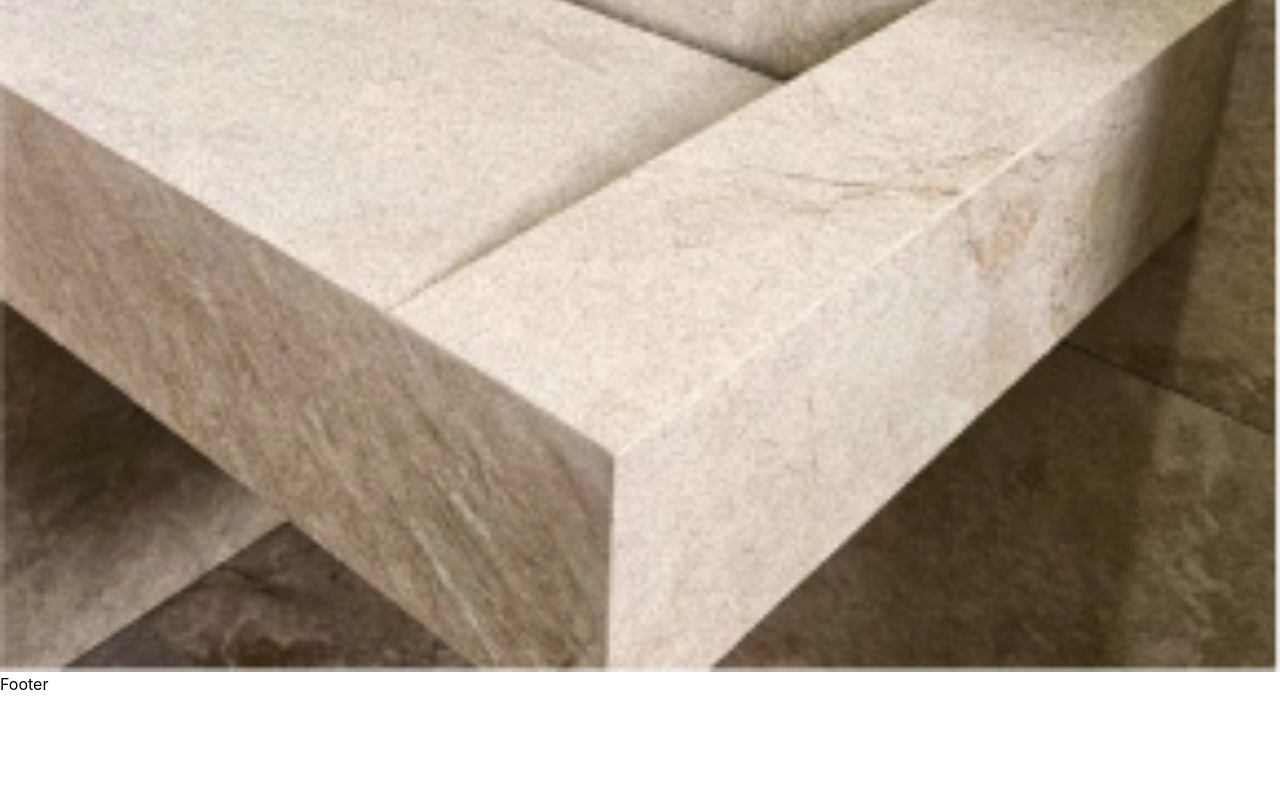
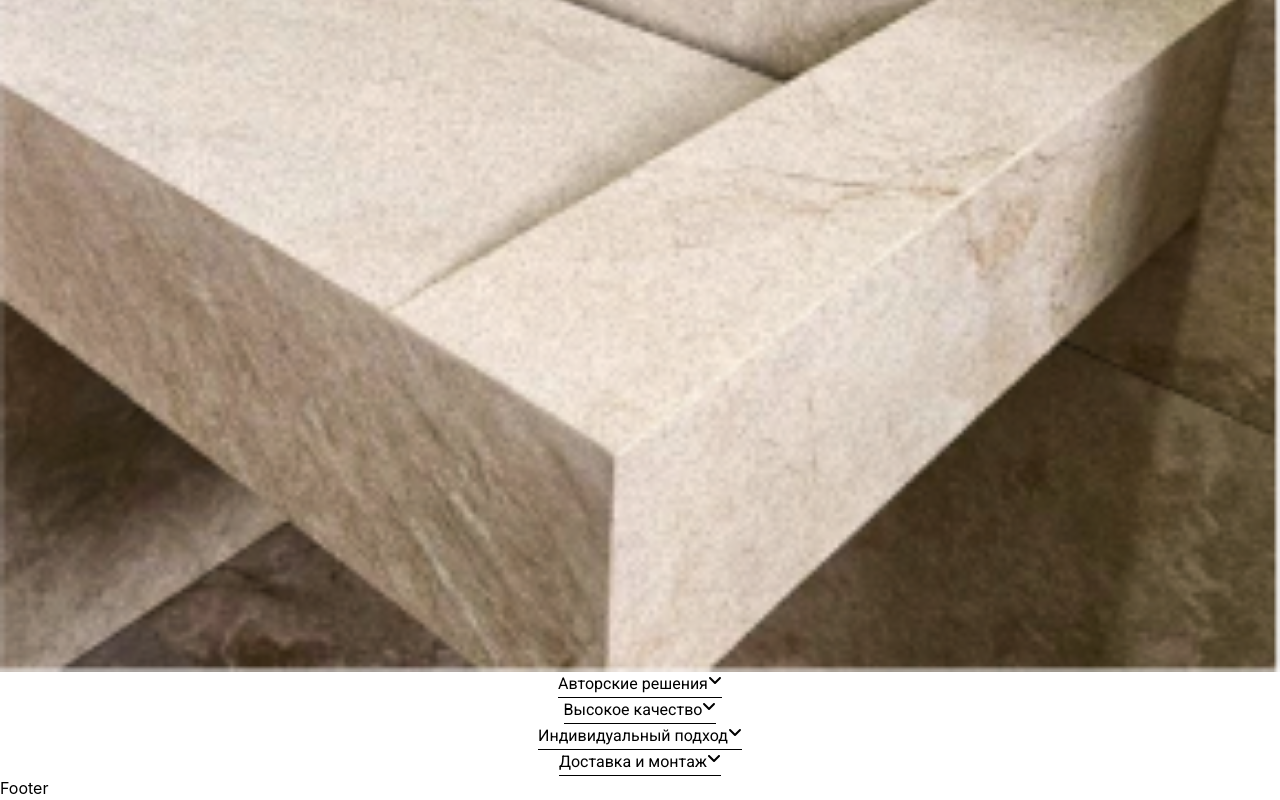
Before and after one commit to MSLadanov/bon-and-co, a React (Vite) app: page /main in a window 1280 px wide. Shown: the part 2801-3601 px from the top of the page. Before the commit the page ends 3498 px from the top, so only its background shows below. Built offline with nearby package versions, Linux system fonts and the light colour scheme.

Commit message:
chore: :construction: creating advantages section

```diff
--- a/src/components/Advantages/Advantages.tsx
+++ b/src/components/Advantages/Advantages.tsx
@@ -1,10 +1,37 @@
 import { Flex } from "@ui/Flex";
 import { ReactElement } from "react";
 import { Image } from "@mantine/core";
-import advantages1 from '@assets/Advantages/advantages1.png'
+import advantages1 from "@assets/Advantages/advantages1.png";
+import { CollapseBox } from "@ui/CollapseBox";
 import "./style.scss";
 
 export const Advantages = (): ReactElement => {
+  const advantages = [
+    {
+      id: 1,
+      title: "Авторские решения",
+      description:
+        "Мы создаем уникальные изделия, воплощая в жизнь ваши самые смелые идеи и проекты.",
+    },
+    {
+      id: 2,
+      title: "Высокое качество",
+      description:
+        "Используем только лучшие материалы и передовые технологии, чтобы обеспечить долговечность и изящество каждого изделия.",
+    },
+    {
+      id: 3,
+      title: "Индивидуальный подход",
+      description:
+        "Мы внимательно учитываем ваши пожелания и требования, чтобы создать продукт, полностью соответствующий вашим ожиданиям.",
+    },
+    {
+      id: 4,
+      title: "Доставка и монтаж",
+      description:
+        "Оперативная доставка и профессиональный монтаж обеспечивают безупречный результат в указанные сроки.",
+    },
+  ];
   return (
     <Flex className="advantages" flexDirection="column">
       <h2>Преимущества</h2>
@@ -12,7 +39,14 @@ export const Advantages = (): ReactElement => {
         В каждом проекте мы стремимся превзойти ожидания, предлагая не просто
         продукт, а творческое решение, созданное с душой и вниманием к деталям.
       </p>
-      <Image src={advantages1} alt="advantages"/>
+      <Image src={advantages1} alt="advantages" />
+      {advantages.map((adv) => (
+        <CollapseBox
+          key={adv.id}
+          title={adv.title}
+          description={adv.description}
+        />
+      ))}
     </Flex>
   );
 };
--- /dev/null
+++ b/src/components/ui/CollapseBox/CollapseBox.tsx
@@ -0,0 +1,29 @@
+import { faAngleDown } from "@fortawesome/free-solid-svg-icons";
+import { FontAwesomeIcon } from "@fortawesome/react-fontawesome";
+import { Text, Collapse, Box } from "@mantine/core";
+import { useDisclosure } from "@mantine/hooks";
+import { Flex } from "@ui/Flex";
+import './style.scss'
+
+interface ICollapseBoxProps {
+  title: string;
+  description: string;
+}
+
+export const CollapseBox: React.FC<ICollapseBoxProps> = ({
+  title,
+  description,
+}) => {
+  const [opened, { toggle }] = useDisclosure(false);
+  return (
+    <Box className="collapse" maw={400} mx="auto">
+        <Flex className="collapse-box" justifyContent="space-between" onClick={toggle}>
+          <Text>{title}</Text>
+          <FontAwesomeIcon icon={faAngleDown} />
+        </Flex>
+      <Collapse in={opened}>
+        <Text>{description}</Text>
+      </Collapse>
+    </Box>
+  );
+};
--- /dev/null
+++ b/src/components/ui/CollapseBox/index.ts
@@ -0,0 +1 @@
+export * from './CollapseBox'
--- /dev/null
+++ b/src/components/ui/CollapseBox/style.scss
@@ -0,0 +1,3 @@
+.collapse{
+    border-bottom: 1px solid black;
+}
--- a/src/components/ui/Flex/Flex.tsx
+++ b/src/components/ui/Flex/Flex.tsx
@@ -25,6 +25,7 @@ interface IFlexProps {
     | "align-flex-end"
     | "align-baseline";
   wrap?: "wrap" | "nowrap" | "wrap-reverse";
+  onClick?: () => void
 }
 
 export const Flex: React.FC<IFlexProps> = ({
@@ -33,10 +34,11 @@ export const Flex: React.FC<IFlexProps> = ({
   justifyContent = 'flex-start',
   alignItems = "align-stretch",
   wrap = "nowrap",
-  className
+  className,
+  onClick
 }): ReactElement => {
   return (
-    <div className={`flex-container ${className} ${flexDirection} ${justifyContent} ${alignItems} ${wrap}`}>
+    <div className={`flex-container ${className} ${flexDirection} ${justifyContent} ${alignItems} ${wrap}`} onClick={onClick}>
       {children}
     </div>
   );
```
